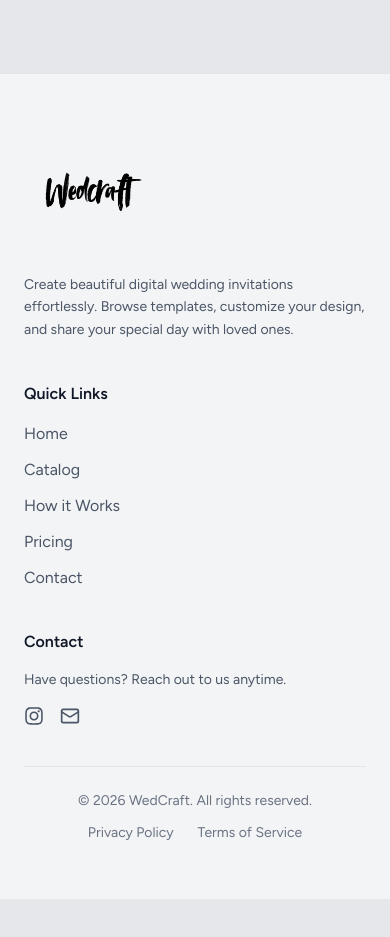
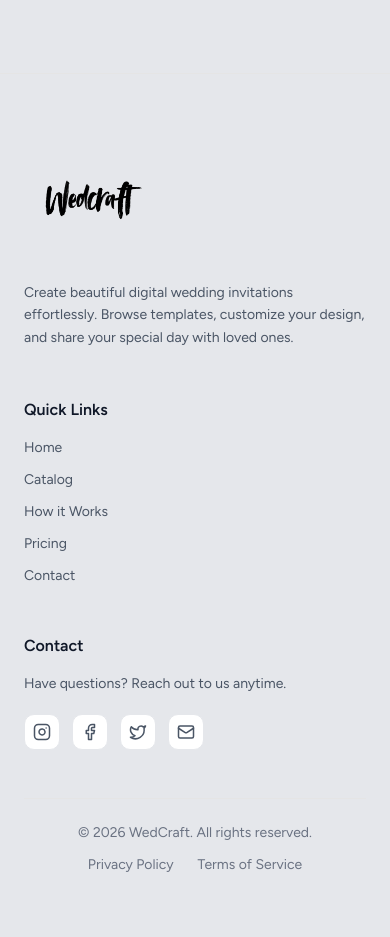
Before and after one commit to iamarshalrejith/WedCraft, a Next.js app: page / in a window 390 px wide. Shown: the part 5260-6197 px from the top of the page. Before the commit the page ends 6159 px from the top, so only its background shows below. Built offline with nearby package versions, Linux system fonts and the light colour scheme.

Commit message:
Updated Navbar and Footer

```diff
--- a/app/globals.css
+++ b/app/globals.css
@@ -3,6 +3,14 @@
 @import "shadcn/tailwind.css";
 
 @custom-variant dark (&:is(.dark *));
+
+html {
+  scroll-behavior: smooth;
+}
+
+section {
+  scroll-margin-top: 120px;
+}
 
 @theme inline {
   --color-background: var(--background);
--- a/components/Footer.tsx
+++ b/components/Footer.tsx
@@ -2,8 +2,7 @@
 
 import Link from "next/link";
 import Image from "next/image";
-import { FaInstagram, FaFacebook, FaXTwitter } from "react-icons/fa6";
-import {Mail} from "lucide-react"
+import { Instagram, Facebook, Twitter, Mail } from "lucide-react";
 import React from "react";
 
 const Footer = () => {
@@ -15,12 +14,19 @@ const Footer = () => {
     { name: "Contact", path: "/contact" },
   ];
 
+  const socialLinks = [
+    { icon: Instagram, href: "#" },
+    { icon: Facebook, href: "#" },
+    { icon: Twitter, href: "#" },
+    { icon: Mail, href: "mailto:hello@wedcraft.in" },
+  ];
+
   return (
-    <footer className="bg-gray-100 border-t mt-24">
-      <div className="max-w-7xl mx-auto px-6 py-14">
+    <footer className="border-t mt-24" id="contact">
+      <div className="max-w-7xl mx-auto px-6 py-16">
 
         {/* Top Section */}
-        <div className="grid grid-cols-1 md:grid-cols-3 gap-10">
+        <div className="grid grid-cols-1 md:grid-cols-3 gap-12">
 
           {/* Logo + Description */}
           <div>
@@ -34,7 +40,7 @@ const Footer = () => {
               />
             </Link>
 
-            <p className="mt-4 text-gray-600 text-sm leading-relaxed">
+            <p className="mt-4 text-gray-600 text-sm leading-relaxed max-w-sm">
               Create beautiful digital wedding invitations effortlessly.
               Browse templates, customize your design, and share your special
               day with loved ones.
@@ -47,12 +53,12 @@ const Footer = () => {
               Quick Links
             </h3>
 
-            <ul className="space-y-3 text-gray-600">
+            <ul className="space-y-3 text-sm text-gray-600">
               {navItems.map((item) => (
                 <li key={item.path}>
                   <Link
                     href={item.path}
-                    className="hover:text-black transition"
+                    className="hover:text-black transition-colors"
                   >
                     {item.name}
                   </Link>
@@ -67,39 +73,41 @@ const Footer = () => {
               Contact
             </h3>
 
-            <p className="text-gray-600 text-sm mb-4">
+            <p className="text-gray-600 text-sm mb-5">
               Have questions? Reach out to us anytime.
             </p>
 
-            <div className="flex items-center gap-4">
+            <div className="flex gap-3">
+              {socialLinks.map((s, i) => {
+                const Icon = s.icon;
 
-
-              <a className="text-gray-600 hover:text-black">
-                 <FaInstagram size={20} />
-              </a>
-
-
-
-              <a className="text-gray-600 hover:text-black">
-                <Mail size={20} />
-              </a>
+                return (
+                  <a
+                    key={i}
+                    href={s.href}
+                    className="w-9 h-9 flex items-center justify-center rounded-lg bg-white border border-gray-200 text-gray-600 hover:text-black hover:border-gray-300 transition"
+                  >
+                    <Icon size={18} />
+                  </a>
+                );
+              })}
             </div>
           </div>
         </div>
 
         {/* Bottom Section */}
-        <div className="border-t mt-10 pt-6 flex flex-col md:flex-row justify-between items-center text-sm text-gray-500">
+        <div className="border-t mt-12 pt-6 flex flex-col md:flex-row justify-between items-center text-sm text-gray-500">
 
           <p>
             © {new Date().getFullYear()} WedCraft. All rights reserved.
           </p>
 
           <div className="flex gap-6 mt-3 md:mt-0">
-            <Link href="/privacy" className="hover:text-black">
+            <Link href="/privacy" className="hover:text-black transition">
               Privacy Policy
             </Link>
 
-            <Link href="/terms" className="hover:text-black">
+            <Link href="/terms" className="hover:text-black transition">
               Terms of Service
             </Link>
           </div>
--- a/components/Navbar.tsx
+++ b/components/Navbar.tsx
@@ -13,14 +13,15 @@ const Navbar = () => {
   const navItems = [
     { name: "Home", path: "/" },
     { name: "Catalog", path: "/catalog" },
-    { name: "How it Works", path: "/how-it-works" },
-    { name: "Pricing", path: "/pricing" },
-    { name: "Contact", path: "/contact" },
+    { name: "How it Works", path: "/#how-it-works" },
+    { name: "Pricing", path: "/#pricing" },
+    { name: "Contact", path: "/#contact" },
   ];
 
   return (
-    <header className="fixed top-0 w-full h-32 bg-gray-100 z-50 ">
-      <div className="max-w-7xl mx-auto flex items-center justify-between px-6  relative">
+    <header className="fixed top-0 w-full h-32 bg-gray-100 z-50">
+      <div className="max-w-7xl mx-auto flex items-center justify-between px-6 relative">
+
         {/* Logo */}
         <Link href="/" className="flex items-center gap-2 cursor-pointer">
           <Image
@@ -36,8 +37,8 @@ const Navbar = () => {
         <nav className="hidden md:flex flex-1 justify-center">
           <ul
             className="flex items-center gap-2 md:gap-3 px-3 md:px-4 py-1.5 md:py-2
-  bg-white/20 backdrop-blur-xl border border-white/30
-  rounded-full shadow-lg text-gray-700 text-sm md:text-base font-medium"
+            bg-white/20 backdrop-blur-xl border border-white/30
+            rounded-full shadow-lg text-gray-700 text-sm md:text-base font-medium"
           >
             {navItems.map((item) => {
               const isActive = pathname === item.path;
@@ -63,24 +64,32 @@ const Navbar = () => {
 
         {/* Right Side */}
         <div className="flex items-center gap-4">
+
           {/* Login (desktop only) */}
           <button className="hidden md:flex text-gray-700 hover:text-black cursor-pointer">
             <LogIn />
           </button>
 
-          {/* Browse Templates (desktop only) */}
-          <button className="hidden lg:block bg-black text-white px-5 py-2 rounded-lg hover:bg-gray-800 transition cursor-pointer">
+          {/* Browse Templates (desktop) */}
+          <Link
+            href="/#featured"
+            className="hidden lg:block bg-black text-white px-5 py-2 rounded-lg hover:bg-gray-800 transition cursor-pointer"
+          >
             Browse Templates
-          </button>
+          </Link>
 
-          {/* Mobile / Tablet Menu Button */}
-          <button className="md:hidden" onClick={() => setMenuOpen(!menuOpen)}>
+          {/* Mobile Menu Button */}
+          <button
+            className="md:hidden"
+            onClick={() => setMenuOpen(!menuOpen)}
+          >
             {menuOpen ? (
               <X size={28} className="text-gray-300 bg-black rounded-lg p-2" />
             ) : (
               <Menu size={28} className="text-gray-700" />
             )}
           </button>
+
         </div>
       </div>
 
@@ -88,6 +97,7 @@ const Navbar = () => {
       {menuOpen && (
         <div className="lg:hidden px-6 pb-6">
           <ul className="flex flex-col gap-4 bg-white shadow-lg rounded-xl p-6">
+
             {navItems.map((item) => {
               const isActive = pathname === item.path;
 
@@ -98,7 +108,9 @@ const Navbar = () => {
                     onClick={() => setMenuOpen(false)}
                     className={`block py-2 font-medium
                     ${
-                      isActive ? "text-black" : "text-gray-600 hover:text-black"
+                      isActive
+                        ? "text-black"
+                        : "text-gray-600 hover:text-black"
                     }`}
                   >
                     {item.name}
@@ -107,16 +119,24 @@ const Navbar = () => {
               );
             })}
 
+            {/* Mobile Buttons */}
             <div className="flex items-center gap-4 pt-4 border-t">
+
               <button className="text-gray-700 hover:text-black flex items-center gap-2">
                 <LogIn size={18} />
                 Login
               </button>
 
-              <button className="bg-black text-white px-4 py-2 rounded-lg">
+              <Link
+                href="/#featured"
+                onClick={() => setMenuOpen(false)}
+                className="bg-black text-white px-4 py-2 rounded-lg"
+              >
                 Browse Templates
-              </button>
+              </Link>
+
             </div>
+
           </ul>
         </div>
       )}
```
